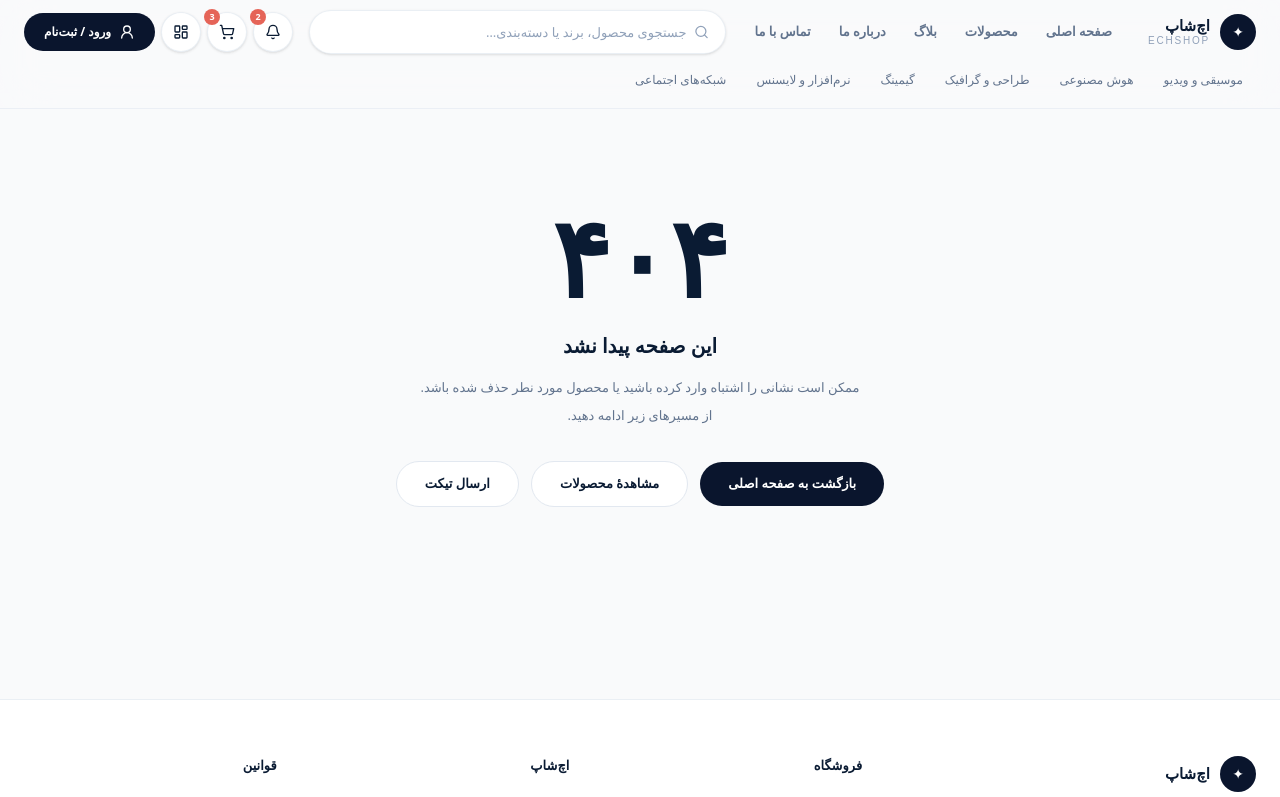
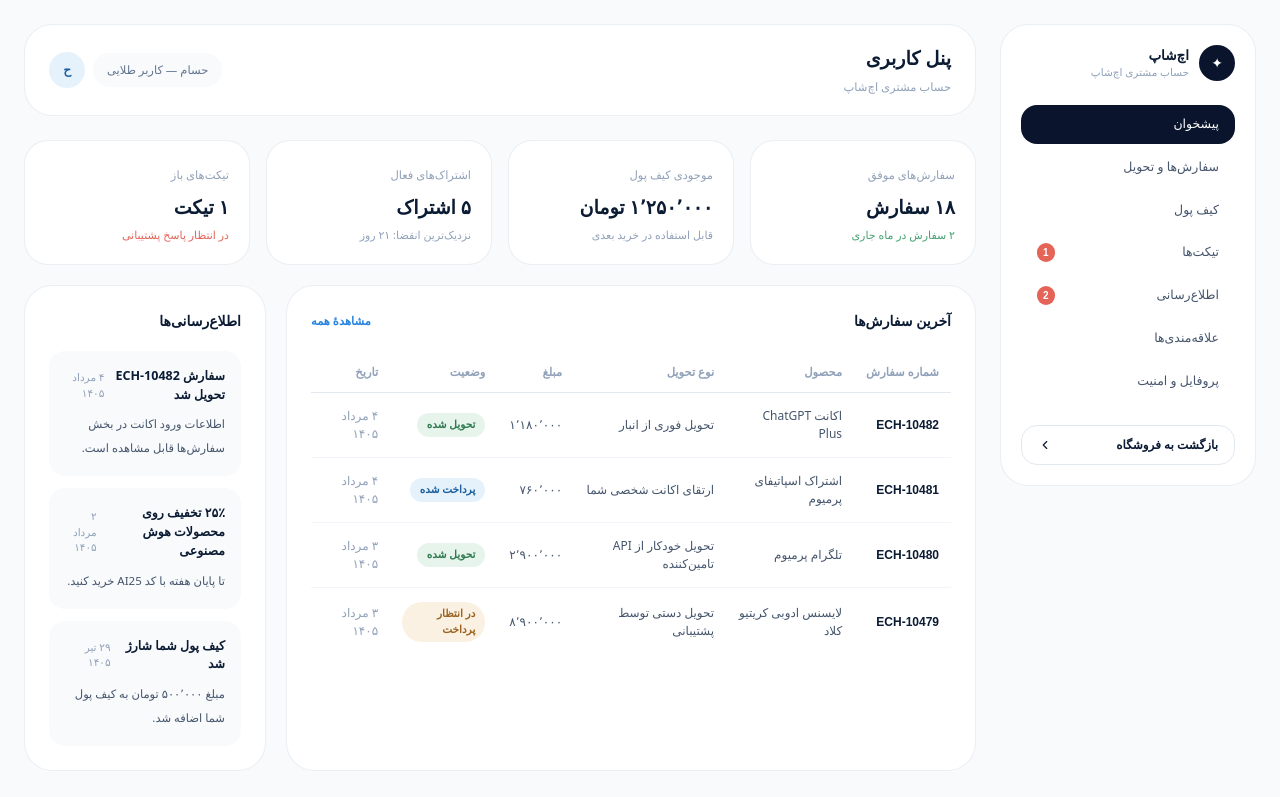
Before and after one commit to hesaamhub/echshop, a Next.js app: page /dashboard in a window 1280 px wide. Before the commit this address had no page. Shown: the top 797 px of the page. Built offline with nearby package versions, Linux system fonts and the light colour scheme.

Commit message:
feat: user dashboard home (fix notification date field)

```diff
--- /dev/null
+++ b/src/app/dashboard/page.tsx
@@ -0,0 +1,68 @@
+import Link from "next/link"
+import { Badge, Card, StatCard, Table, Td } from "@/components/panel/Ui"
+import { notifications, orders } from "@/lib/data"
+import { deliveryLabels, orderStatusLabels } from "@/lib/types"
+import { faDate, toman } from "@/lib/utils"
+
+const statusTone = {
+  pending: "amber",
+  paid: "blue",
+  delivered: "green",
+  failed: "red",
+  refunded: "gray",
+} as const
+
+export default function DashboardHome() {
+  const recent = orders.slice(0, 4)
+
+  return (
+    <div className="space-y-5">
+      <div className="grid gap-4 sm:grid-cols-2 xl:grid-cols-4">
+        <StatCard label="سفارش‌های موفق" value={`${toman(18)} سفارش`} hint="۲ سفارش در ماه جاری" tone="up" />
+        <StatCard label="موجودی کیف پول" value={`${toman(1250000)} تومان`} hint="قابل استفاده در خرید بعدی" />
+        <StatCard label="اشتراک‌های فعال" value={`${toman(5)} اشتراک`} hint="نزدیک‌ترین انقضا: ۲۱ روز" />
+        <StatCard label="تیکت‌های باز" value={`${toman(1)} تیکت`} hint="در انتظار پاسخ پشتیبانی" tone="down" />
+      </div>
+
+      <div className="grid gap-5 xl:grid-cols-[1.6fr_1fr]">
+        <Card
+          title="آخرین سفارش‌ها"
+          action={
+            <Link href="/dashboard/orders" className="text-[11.5px] font-semibold text-[#2783de]">
+              مشاهدهٔ همه
+            </Link>
+          }
+        >
+          <Table head={["شماره سفارش", "محصول", "نوع تحویل", "مبلغ", "وضعیت", "تاریخ"]}>
+            {recent.map((order) => (
+              <tr key={order.id}>
+                <Td className="num font-semibold text-[#0a1b33]">{order.id}</Td>
+                <Td>{order.product}</Td>
+                <Td>{deliveryLabels[order.delivery]}</Td>
+                <Td className="num">{toman(order.amount)}</Td>
+                <Td>
+                  <Badge tone={statusTone[order.status]}>{orderStatusLabels[order.status]}</Badge>
+                </Td>
+                <Td className="text-slate-400">{faDate(order.createdAt)}</Td>
+              </tr>
+            ))}
+          </Table>
+        </Card>
+
+        <Card title="اطلاع‌رسانی‌ها">
+          <div className="space-y-3">
+            {notifications.map((item) => (
+              <div key={item.id} className="rounded-2xl bg-slate-50 p-4">
+                <div className="flex items-center justify-between gap-2">
+                  <span className="text-[12.5px] font-bold text-[#0a1b33]">{item.title}</span>
+                  <span className="text-[10.5px] text-slate-400">{faDate(item.at)}</span>
+                </div>
+                <p className="mt-2 text-[11.5px] leading-6 text-slate-600">{item.body}</p>
+              </div>
+            ))}
+          </div>
+        </Card>
+      </div>
+    </div>
+  )
+}
```
